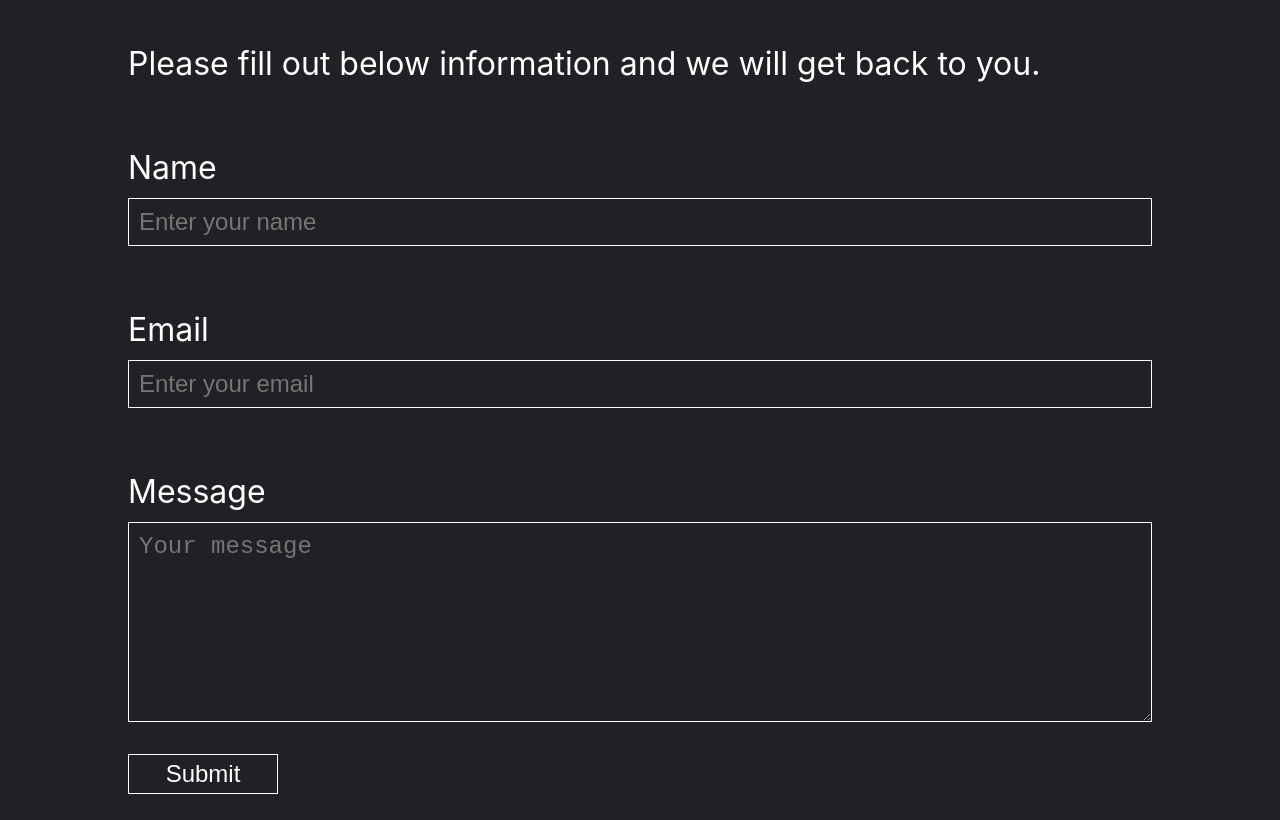
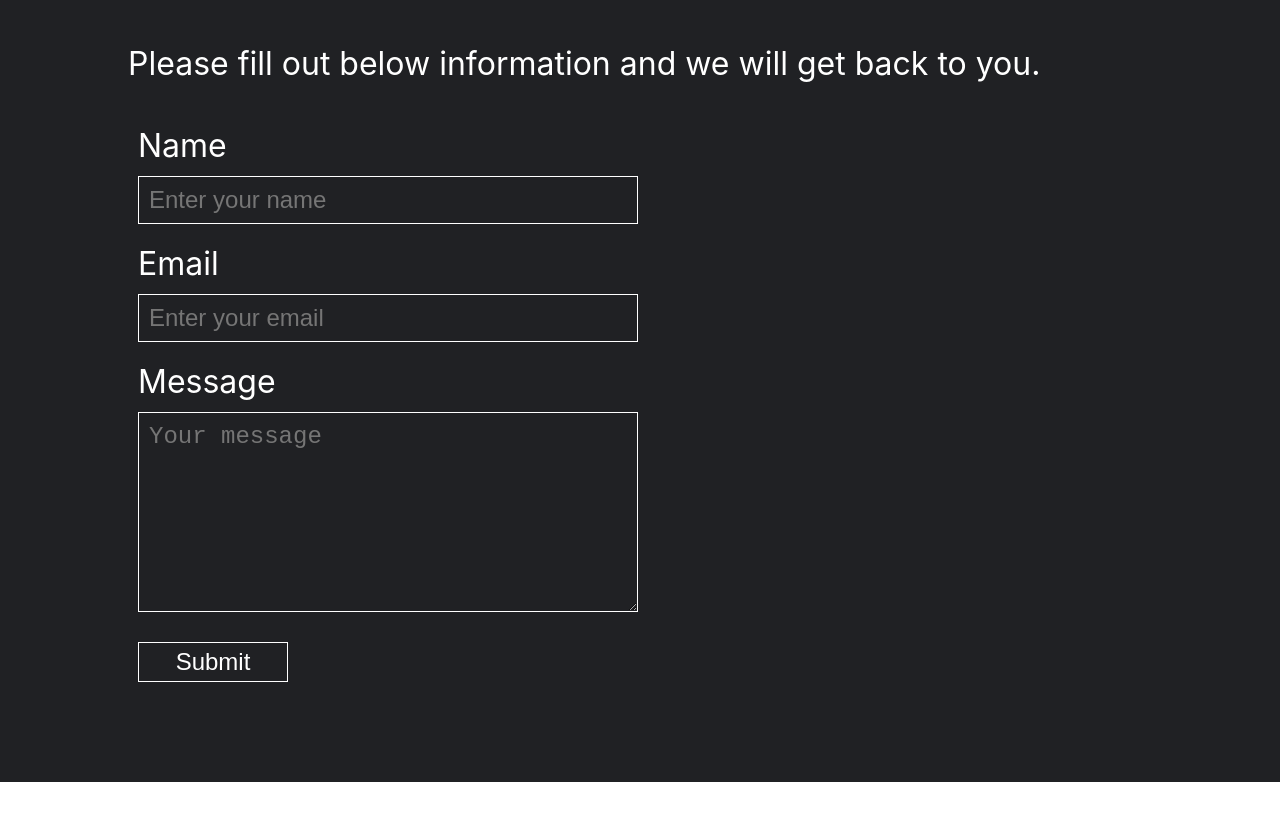
Before and after one commit to lil-white-shadow/food-genie, a React (Create React App) app: page / in a window 1280 px wide. Shown: the part 3745-4565 px from the top of the page. After the commit the page ends 4527 px from the top, so only its background shows below. Built offline with nearby package versions, Linux system fonts and the light colour scheme.

Commit message:
update form styles

```diff
--- a/src/App.css
+++ b/src/App.css
@@ -206,18 +206,19 @@ button {
 .card form p {
   display: flex;
   flex-direction: column;
-  gap: 10px
+  gap: 10px;
+  margin: 10px;
 }
 
 .card form input {
   border-radius: 0;
-  width: 100%;
+  width: min(100%, 500px);
   padding-left: 10px;
   color: white;
 }
 
 .card form textarea {
-  width: 100%;
+  width: min(100%, 500px);
   height: 200px;
   font-size: 1.5rem;
   padding: 10px;
@@ -233,5 +234,5 @@ button {
 }
 .card form button {
   width: min(50%, 150px);
-  margin: 0;
+  margin: 20px 10px;
 }
```
